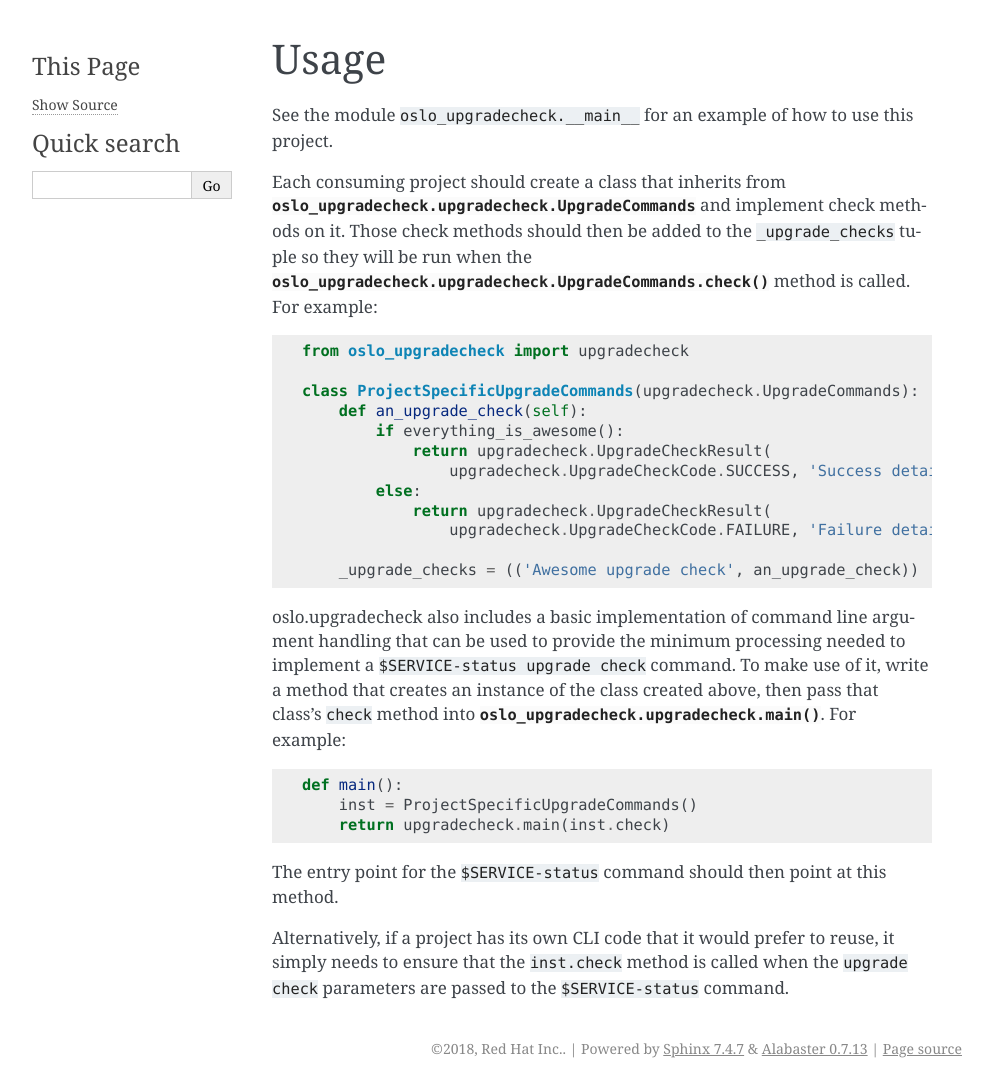
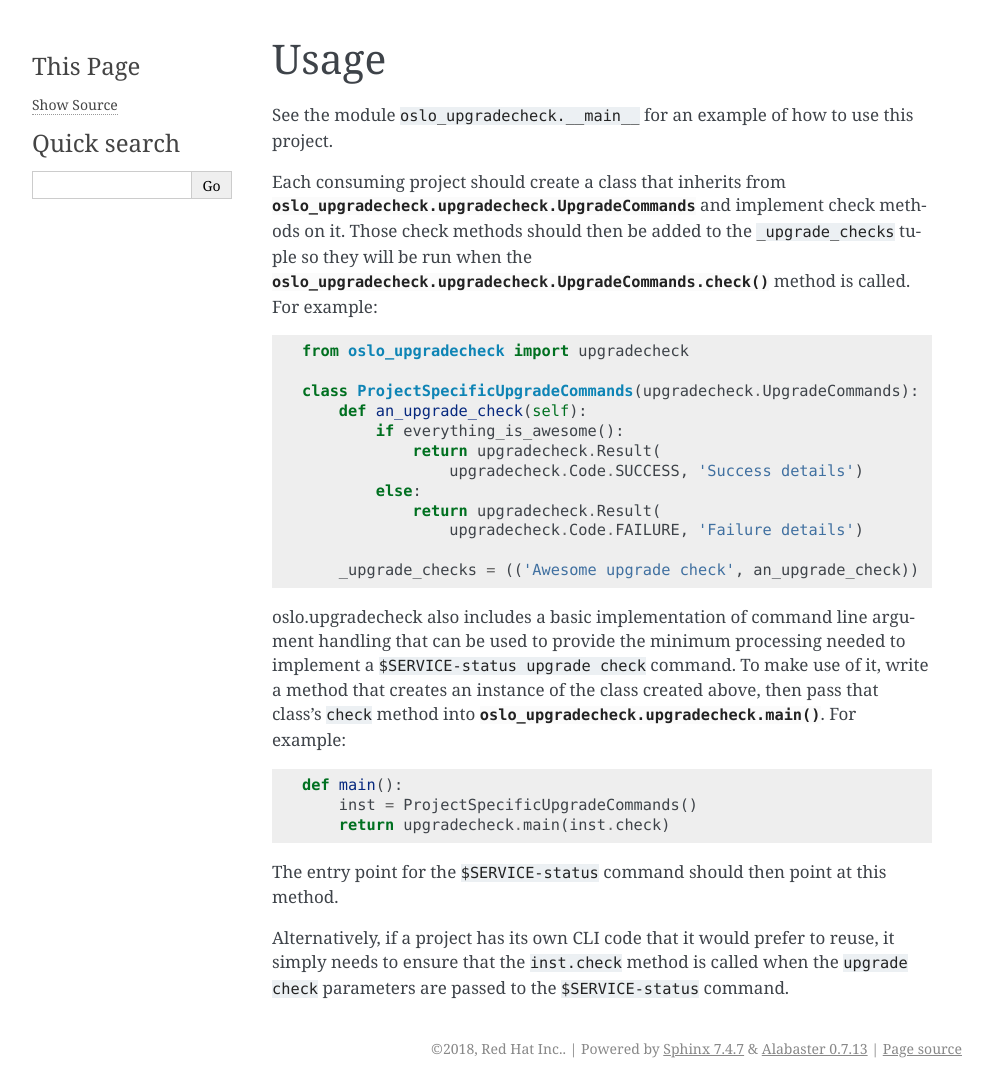
Before and after one commit to openstack/oslo.upgradecheck, a Sphinx documentation site: the page built from doc/source/usage.rst, in a window 1280 px wide. Shown: the whole page, without its empty margins (148-1140 px from the left). Built offline with Sphinx 7.4.7, drawn with Linux system fonts in a browser that asks for light colours; pages that are not in the unit, such as notebooks, are missing from menus.

Commit message:
Shorten UpgradeCheck class names
When this library is used, the classes get referred to as something
like upgradecheck.UpgradeCheckResult, which is redundant and wordy.
Shortening the class names to remove the "UpgradeCheck" part fixes
both problems.

Change-Id: I621434585ed84256b9fe44d88a516d8c27eb05b3

```diff
--- a/doc/source/usage.rst
+++ b/doc/source/usage.rst
@@ -17,11 +17,11 @@ called. For example::
     class ProjectSpecificUpgradeCommands(upgradecheck.UpgradeCommands):
         def an_upgrade_check(self):
             if everything_is_awesome():
-                return upgradecheck.UpgradeCheckResult(
-                    upgradecheck.UpgradeCheckCode.SUCCESS, 'Success details')
+                return upgradecheck.Result(
+                    upgradecheck.Code.SUCCESS, 'Success details')
             else:
-                return upgradecheck.UpgradeCheckResult(
-                    upgradecheck.UpgradeCheckCode.FAILURE, 'Failure details')
+                return upgradecheck.Result(
+                    upgradecheck.Code.FAILURE, 'Failure details')
 
         _upgrade_checks = (('Awesome upgrade check', an_upgrade_check))
 
```
Also changed, not shown: 3 other files.
